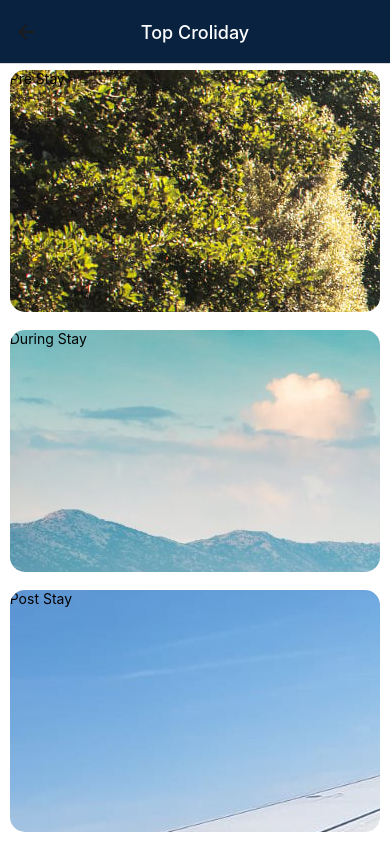
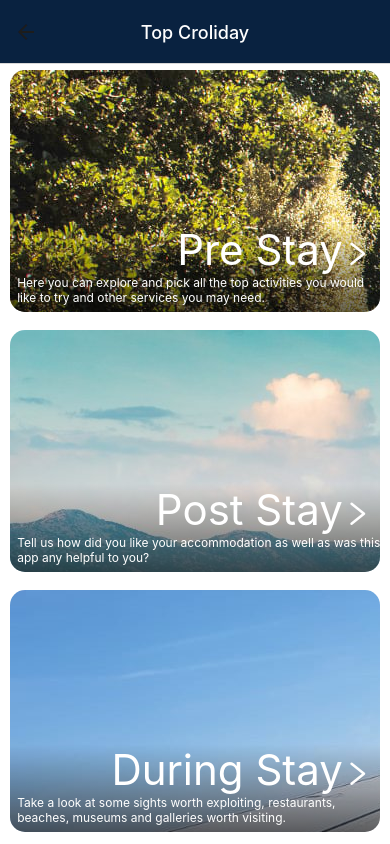
Before and after one commit to JKnezovic/TopCroliday, a React Native app: screen /Main in a window 390 px wide. Built offline with nearby package versions, Linux system fonts and the light colour scheme; what parse would draw is missing.

Commit message:
Main screen style added

```diff
--- a/components/MainScreen.js
+++ b/components/MainScreen.js
@@ -1,20 +1,30 @@
 import * as React from 'react';
 import { StyleSheet, Text, View } from 'react-native';
 import MainScreenTile from './MainScreenTiles';
-
-const images = {
-  pre: require('../assets/pre.jpg'),
-  post: require('../assets/post.jpg'),
-  during: require('../assets/during.jpeg')
+const data = {
+  pre: {
+    uri:require('../assets/pre.jpg'),
+    title: 'Pre Stay',
+    desc: 'Here you can explore and pick all the top activities you would like to try and other services you may need.'
+  },
+  post: {
+    uri: require('../assets/post.jpg'),
+    title: 'During Stay',
+    desc: 'Take a look at some sights worth exploiting, restaurants, beaches, museums and galleries worth visiting.'
+  },
+  during: {
+    uri: require('../assets/during.jpeg'),
+    title: 'Post Stay',
+    desc: 'Tell us how did you like your accommodation as well as was this app any helpful to you?'
+  }
 }
 
 const MainScreen = () => {
   return (
       <View style={styles.container}>
-      <MainScreenTile imageUri={images.pre} title={"Pre Stay"}></MainScreenTile>
-      <MainScreenTile imageUri={images.during} title={"During Stay"}></MainScreenTile>
-      <MainScreenTile imageUri={images.post} title={"Post Stay"}></MainScreenTile>
-
+        <MainScreenTile imageUri={data.pre.uri} title={data.pre.title} desc={data.pre.desc}></MainScreenTile>
+        <MainScreenTile imageUri={data.during.uri} title={data.during.title} desc={data.during.desc}></MainScreenTile>
+        <MainScreenTile imageUri={data.post.uri} title={data.post.title} desc={data.post.desc}></MainScreenTile>
       </View>
   );
 };
--- a/components/MainScreenTiles.js
+++ b/components/MainScreenTiles.js
@@ -1,12 +1,21 @@
 import * as React from 'react';
 import { ImageBackground, StyleSheet, Text, View } from 'react-native';
-
+import { LinearGradient } from 'expo-linear-gradient';
+import { AntDesign } from '@expo/vector-icons';
 
 const MainScreenTile = (props) => {
   return (
       <View style={styles.container}>
           <ImageBackground source={props.imageUri} resizeMode="cover" style={styles.image}>
-            <Text>{props.title}</Text>
+              <LinearGradient
+              style={styles.textBox}
+              colors={['transparent','rgba(0,0,0,0.6)']}>
+                <Text style={styles.textBig}>
+                  {props.title}
+                  <AntDesign name="right" size={30} color="white" />
+                </Text>
+                <Text style={styles.desc}>{props.desc}</Text>
+              </LinearGradient>
           </ImageBackground>
       </View>
   );
@@ -19,14 +28,31 @@ const styles = StyleSheet.create({
     flex: 1,
     width:'95%',
     paddingVertical: 6,
-    // borderRadius: 50,
     marginBottom: 6,
   },
   image: {
     flex: 1,
     borderRadius:15,
     overflow:'hidden'
-
+  },
+  textBox:{
+    position:'absolute',
+    right:0,
+    bottom:0,
+    width:'100%'
 
   },
+  textBig:{
+    fontSize: 42,
+    color:'white',
+    textAlign:'right',
+    paddingRight:'2%'
+  },
+  desc:{
+    fontSize:12,
+    color:'white',
+    paddingLeft:'2%',
+    paddingBottom:'2%'
+  }
+
 });
--- a/package.json
+++ b/package.json
@@ -21,8 +21,9 @@
     "react-dom": "17.0.1",
     "react-native": "0.64.3",
     "react-native-safe-area-context": "3.3.2",
+    "react-native-screens": "~3.10.1",
     "react-native-web": "0.17.1",
-    "react-native-screens": "~3.10.1"
+    "expo-linear-gradient": "~11.0.1"
   },
   "devDependencies": {
     "@babel/core": "^7.12.9"
```
Also changed, not shown: 1 other file (tests, documents, lock files or other folders).
